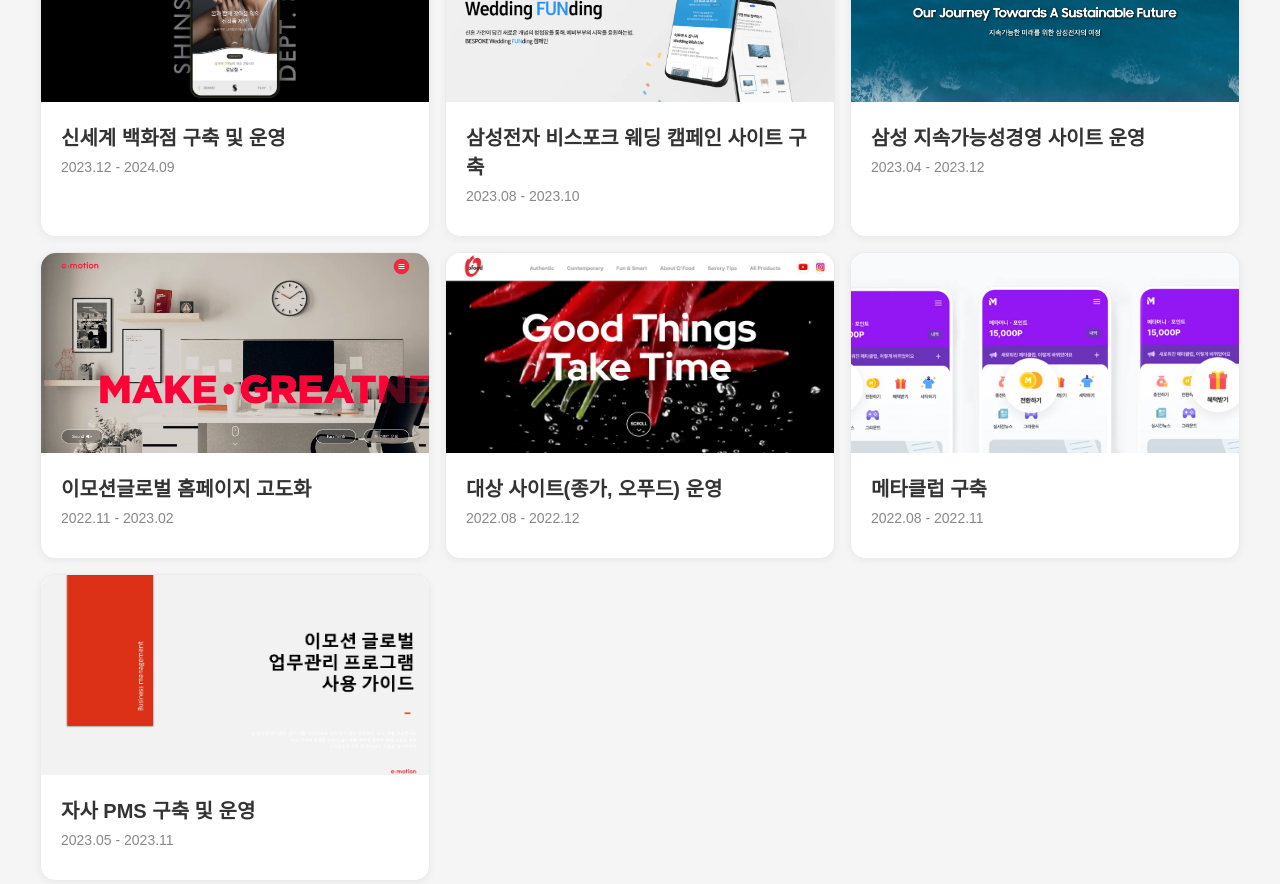
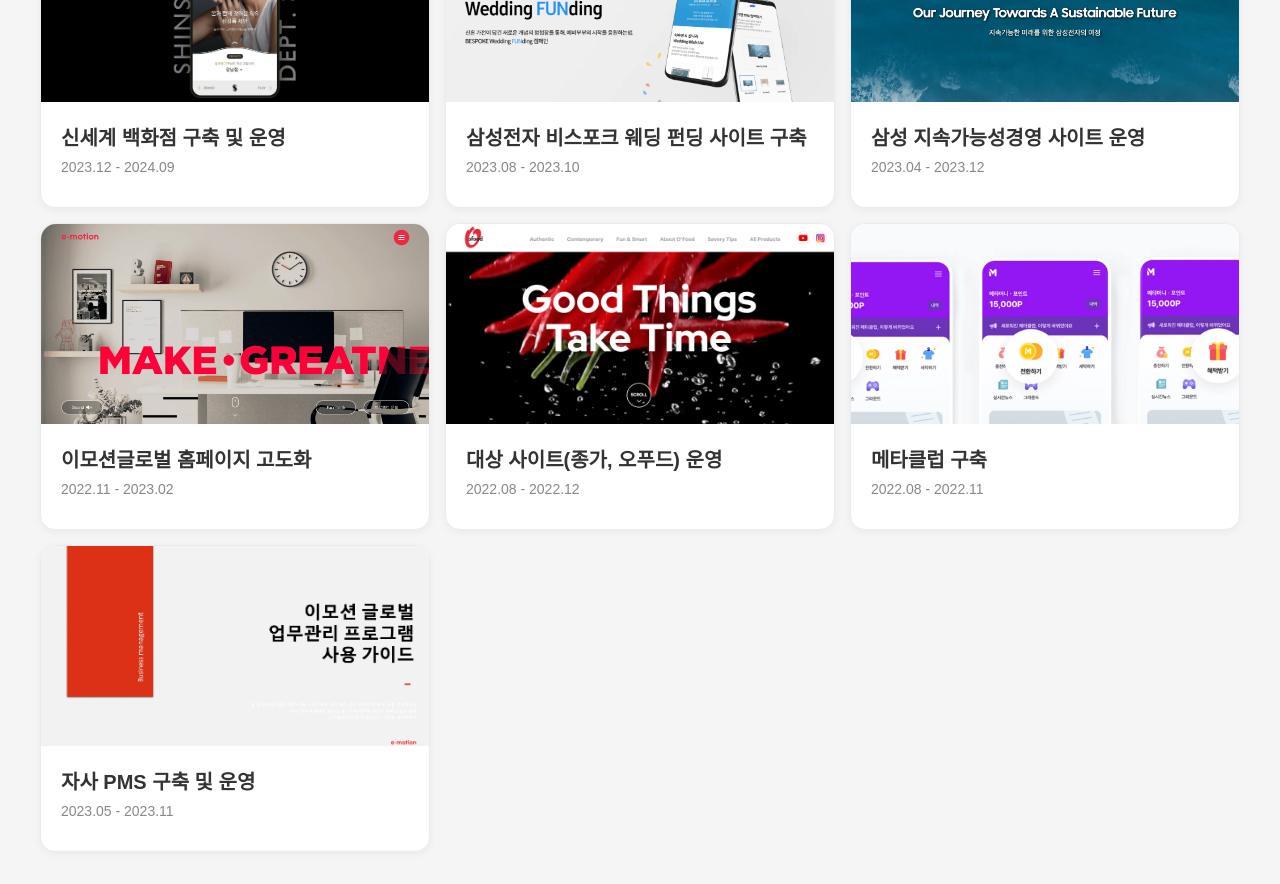
Before and after one commit to hyeminem-Jo/hyejin-portfolio, a Next.js app: page / in a window 1280 px wide. Shown: the part 4360-5244 px from the top of the page. Built offline with nearby package versions, Linux system fonts and the light colour scheme.

Commit message:
fix: Works > 프로젝트 제목 수정2

```diff
--- a/src/app/_data/companyList.ts
+++ b/src/app/_data/companyList.ts
@@ -845,7 +845,7 @@ export const companyList = [
       },
       {
         id: 6,
-        projectName: '삼성전자 비스포크 웨딩 캠페인 사이트 구축',
+        projectName: '삼성전자 비스포크 웨딩 펀딩 사이트 구축',
         projectDesc:
           '비스포크 웨딩 펀딩(BESPOKE Wedding FUNding) 은 삼성전자가 신혼부부의 새로운 시작을 응원하는 캠페인입니다.',
         projectPeriod: '2023.08 - 2023.10',
```
